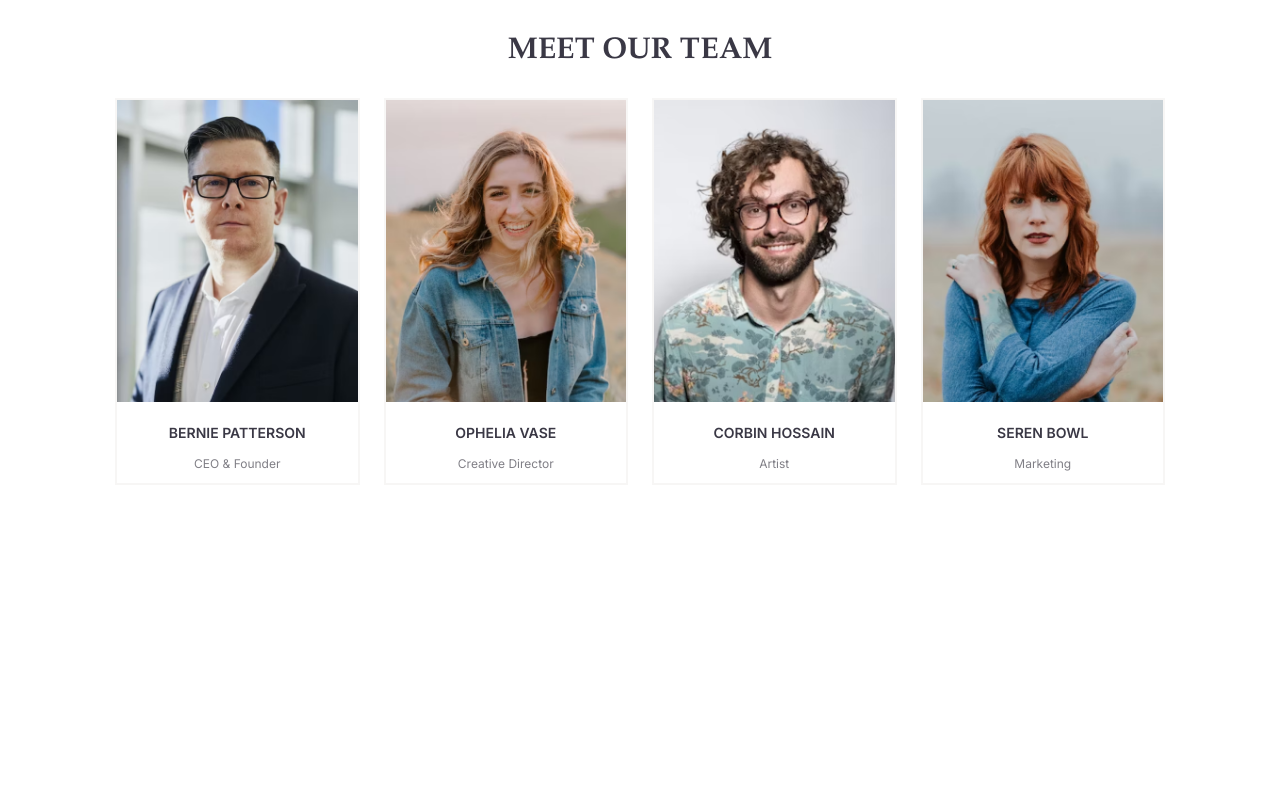
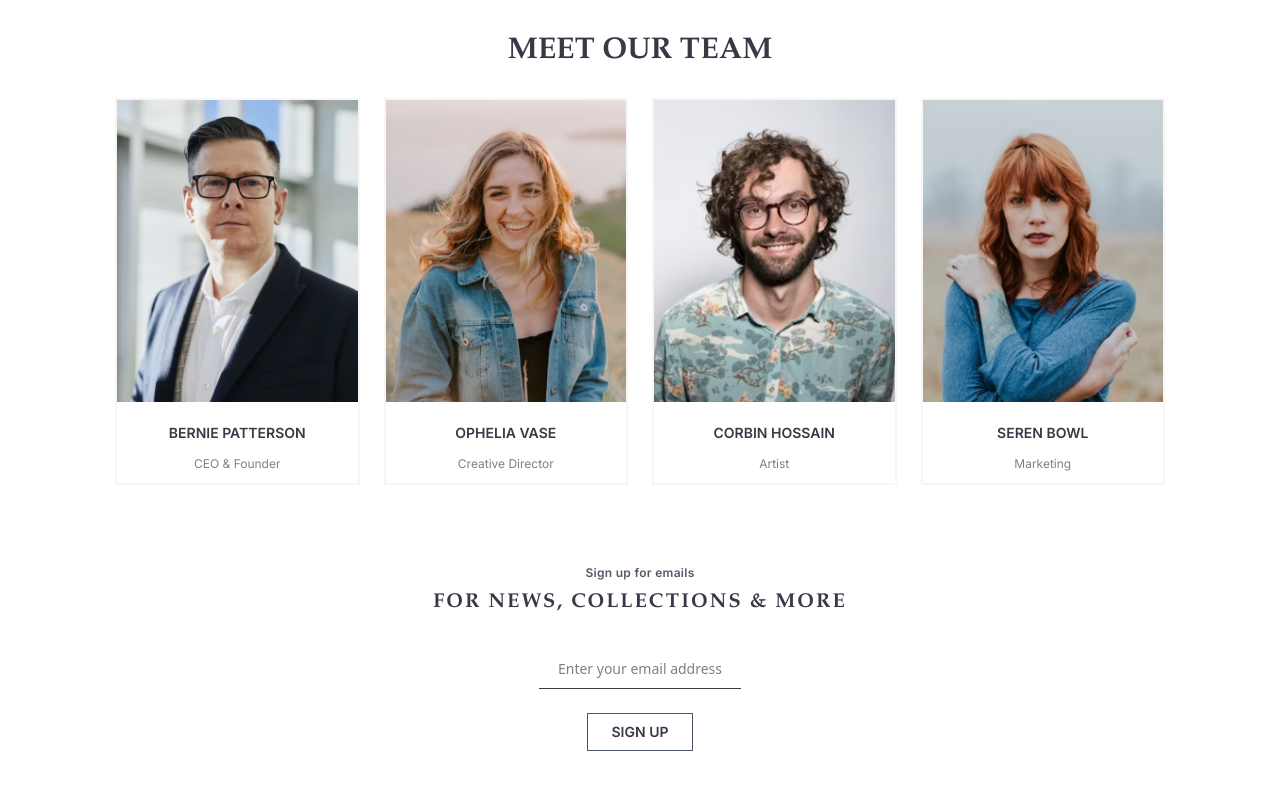
Before and after one commit to faheemhassoun/Moon_Project, a website: page about.html in a window 1280 px wide. Shown: the part 1367-2168 px from the top of the page. Before the commit the page ends 1892 px from the top, so only its background shows below. Drawn offline with Linux system fonts and the light colour scheme.

Commit message:
create sign up section-About Page

```diff
--- a/about.html
+++ b/about.html
@@ -135,6 +135,17 @@
       </div>
       </section>
 
+<section class="bg-[#FFFFFF] pt-[40px] pb-[50px]">
+    <div class="max-w-2xl mx-auto px-4 text-center">
+    <p class="font-small font-semibold text-xs tracking-wide text-[#595667]">Sign up for emails</p>
+    <h2 class="mt-2 text-lg md:text-xl font-family font-bold tracking-widest text-[#3A3845]">FOR NEWS, COLLECTIONS & MORE</h2>
+    <div class="mt-8">
+      <input type="email" placeholder="Enter your email address" class=" h-[40px] border-b border-[#3A3845]  border:border-black text-center text-sm" />
+    </div>
+    <button class="font-small font-semibold text-[#3A3845] mt-6 px-6 py-2 border border-gray-600 text-sm hover:bg-gray-700 hover:text-white transition duration-700">SIGN UP</button>
+  </div>
+</section>
+
     </main>
 </body>
 </html>
```
